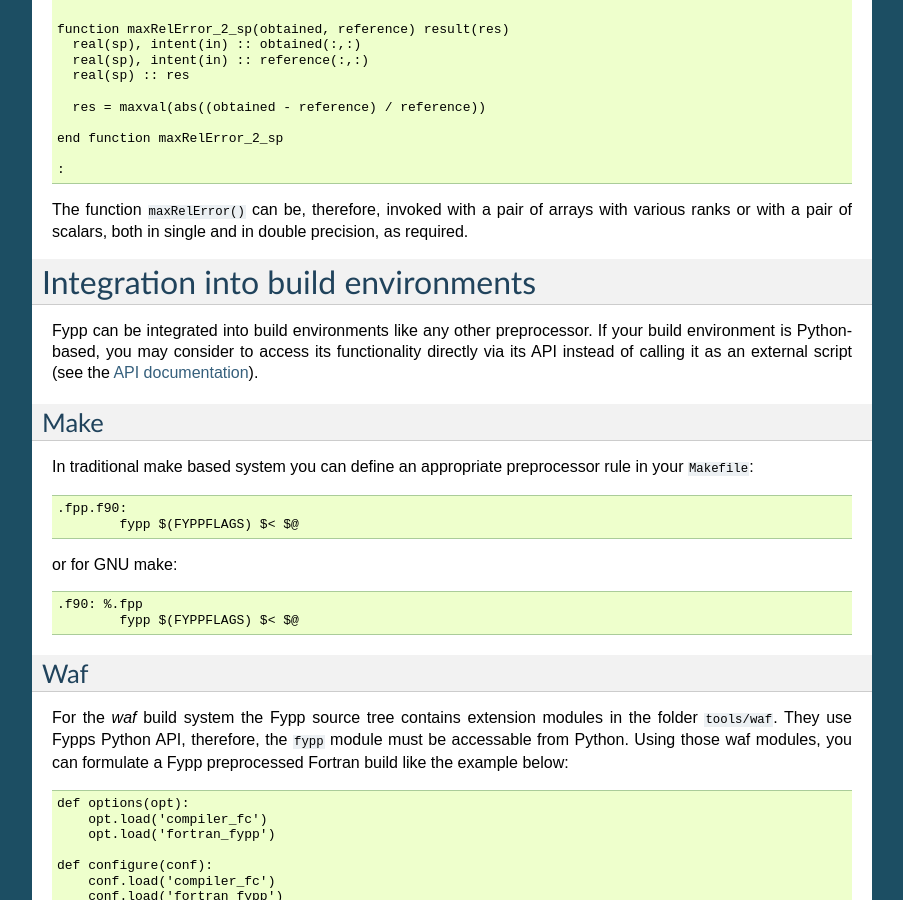
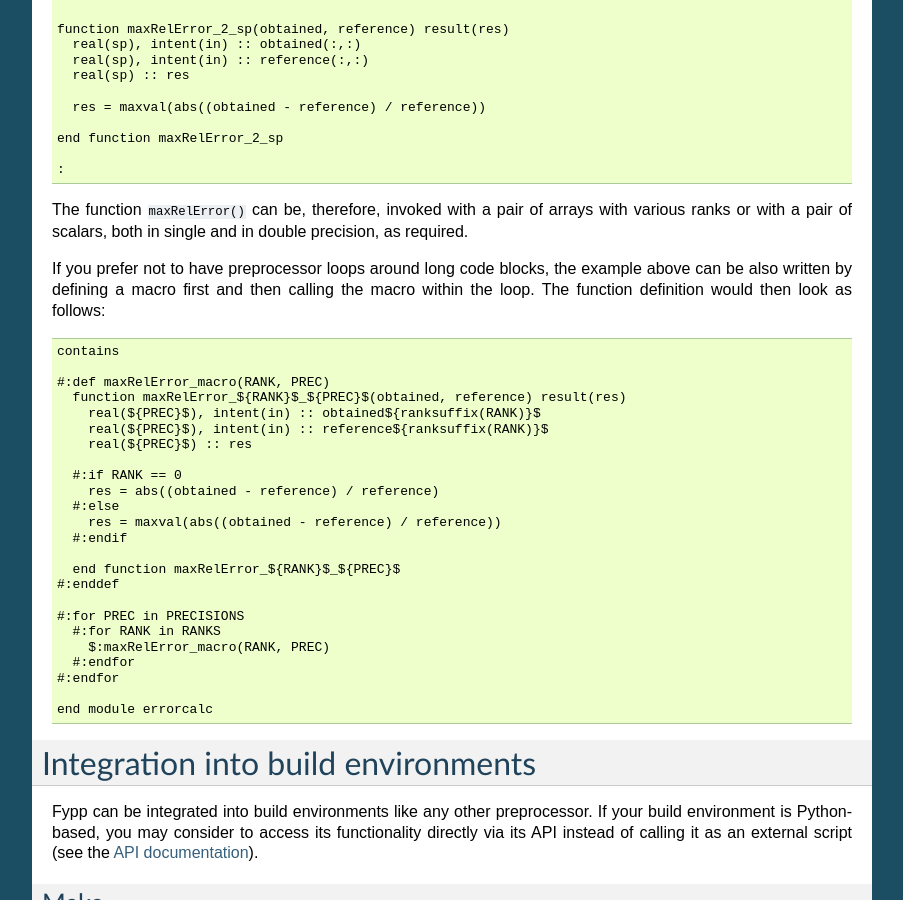
Before and after one commit to aradi/fypp, a Sphinx documentation site: the page built from docs/fypp.rst, in a window 1280 px wide and 900 px high, scrolled down 20026 px. Shown: the whole window, without its empty margins (198-1101 px from the left). Built offline with Sphinx 7.4.7, drawn with Linux system fonts in a browser that asks for light colours.

Commit message:
Extend example with macro call within a loop.

```diff
--- a/docs/fypp.rst
+++ b/docs/fypp.rst
@@ -1241,6 +1241,36 @@ The function ``maxRelError()`` can be, therefore, invoked with a pair of arrays
 with various ranks or with a pair of scalars, both in single and in double
 precision, as required.
 
+If you prefer not to have preprocessor loops around long code blocks, the
+example above can be also written by defining a macro first and then calling
+the macro within the loop. The function definition would then look as follows::
+
+  contains
+
+  #:def maxRelError_macro(RANK, PREC)
+    function maxRelError_${RANK}$_${PREC}$(obtained, reference) result(res)
+      real(${PREC}$), intent(in) :: obtained${ranksuffix(RANK)}$
+      real(${PREC}$), intent(in) :: reference${ranksuffix(RANK)}$
+      real(${PREC}$) :: res
+
+    #:if RANK == 0
+      res = abs((obtained - reference) / reference)
+    #:else
+      res = maxval(abs((obtained - reference) / reference))
+    #:endif
+
+    end function maxRelError_${RANK}$_${PREC}$
+  #:enddef
+
+  #:for PREC in PRECISIONS
+    #:for RANK in RANKS
+      $:maxRelError_macro(RANK, PREC)
+    #:endfor
+  #:endfor
+
+  end module errorcalc
+
+
 
 ***********************************
 Integration into build environments
```
